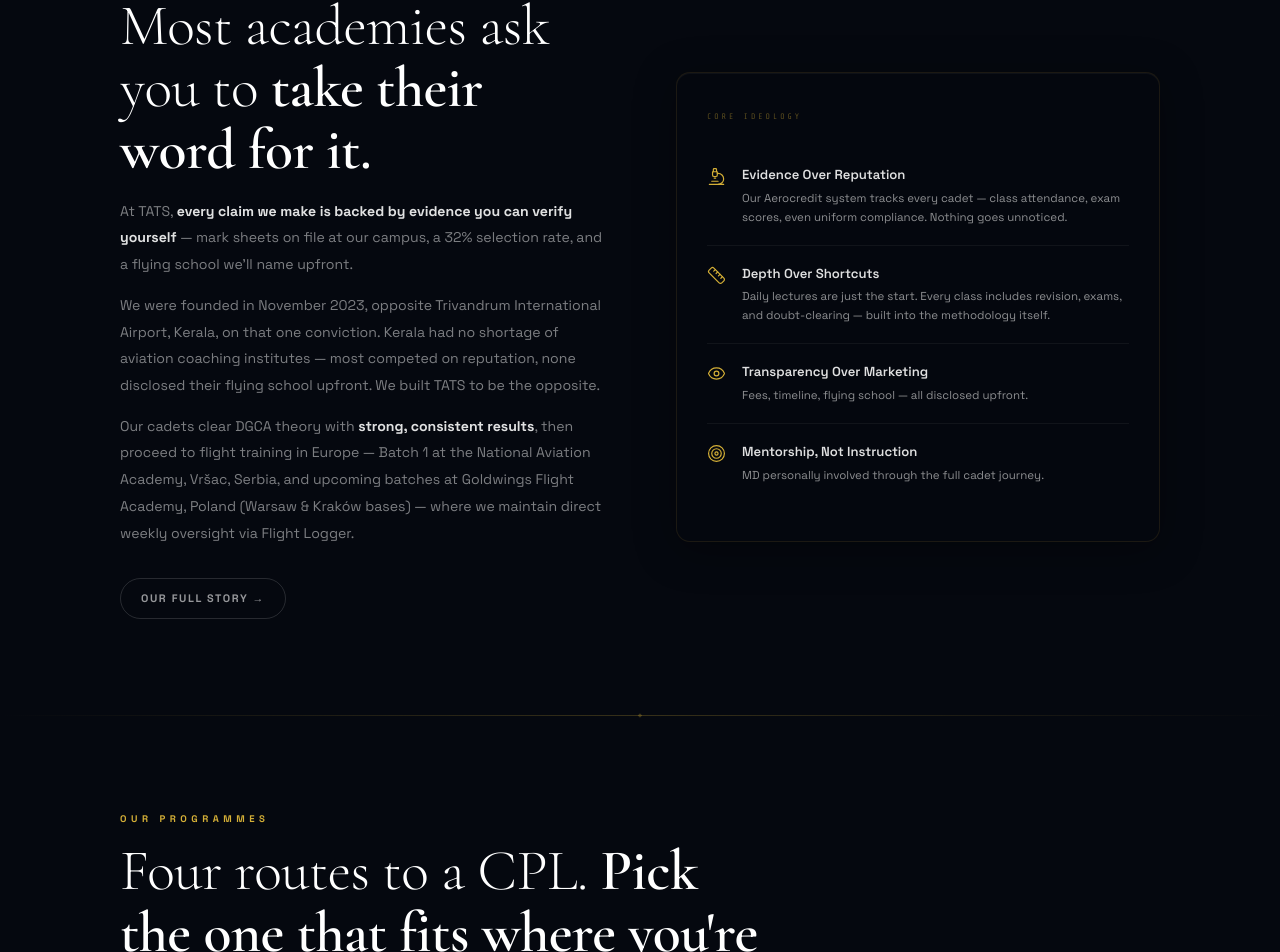
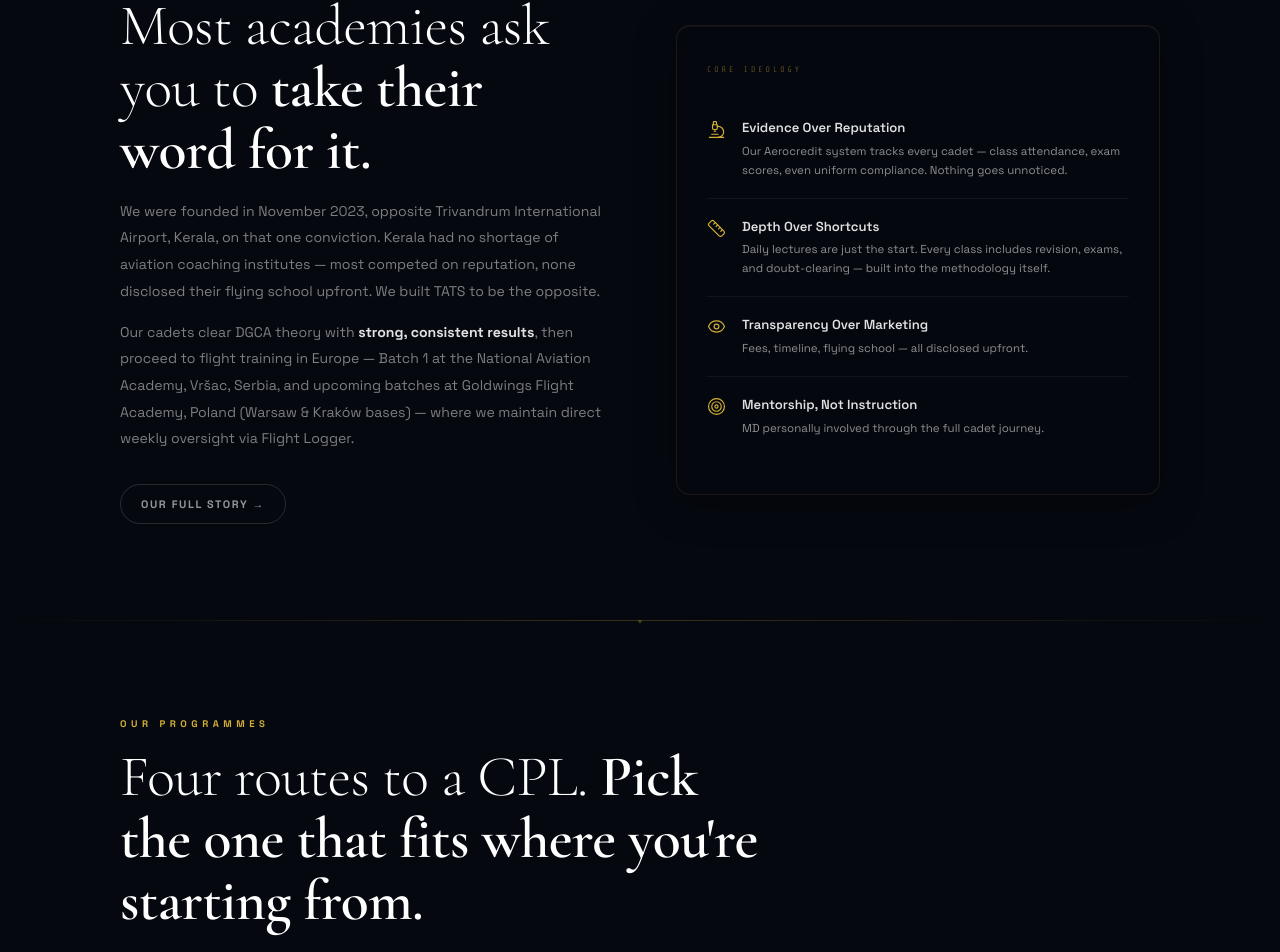
Before and after one commit to TATSSIM/tats-website-trial, a Next.js app: page / in a window 1280 px wide. Shown: the part 901-1853 px from the top of the page. Built offline with nearby package versions, Linux system fonts and the light colour scheme.

Commit message:
Remove 'every claim backed by evidence' paragraph from homepage

```diff
--- a/app/page.tsx
+++ b/app/page.tsx
@@ -197,9 +197,6 @@ export default function Home() {
               <h2 className="section-title rv-left d1" style={{ fontSize: 'clamp(2.2rem, 4.5vw, 3.8rem)' }}>
                 Most academies ask you to <strong>take their word for it.</strong>
               </h2>
-              <p className="section-body rv d2">
-                At TATS, <strong>every claim we make is backed by evidence you can verify yourself</strong> — mark sheets on file at our campus, a 32% selection rate, and a flying school we&apos;ll name upfront.
-              </p>
               <p className="section-body rv d3">
                 We were founded in November 2023, opposite Trivandrum International Airport, Kerala, on that one conviction. Kerala had no shortage of aviation coaching institutes — most competed on reputation, none disclosed their flying school upfront. We built TATS to be the opposite.
               </p>
```
